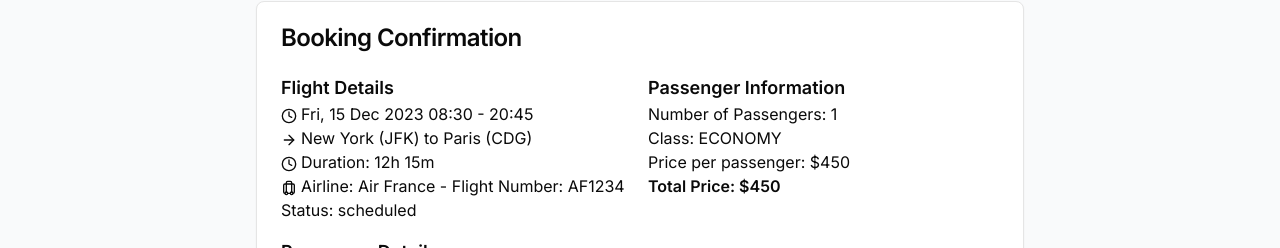
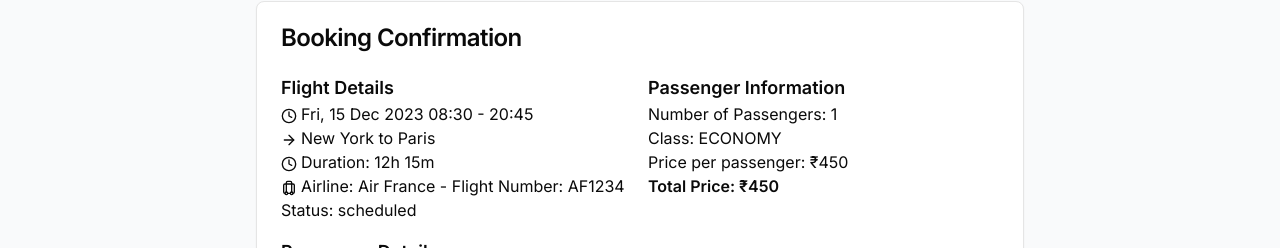
Before and after one commit to sonu4435/airline-website1, a Next.js app: page /booking in a window 1280 px wide. Shown: the part 88-336 px from the top of the page. Built offline with nearby package versions, Linux system fonts and the light colour scheme.

Commit message:
currency change

```diff
--- a/app/booking/page.tsx
+++ b/app/booking/page.tsx
@@ -237,8 +237,7 @@ export default function BookingPage() {
                     </p>
                     <p>
                       <ArrowRight className="inline-block mr-1 h-4 w-4" />
-                      {flight.departureCity} ({flight.departureAirport}) to {flight.arrivalCity} (
-                      {flight.arrivalAirport})
+                      {flight.departureCity} to {flight.arrivalCity}
                     </p>
                     <p>
                       <Clock className="inline-block mr-1 h-4 w-4" />
@@ -254,8 +253,8 @@ export default function BookingPage() {
                     <h3 className="text-lg font-semibold">Passenger Information</h3>
                     <p>Number of Passengers: {passengersCount}</p>
                     <p>Class: {flightClass}</p>
-                    <p>Price per passenger: ${flight.price}</p>
-                    <p className="font-semibold">Total Price: ${flight.price * passengersCount}</p>
+                    <p>Price per passenger: ₹{flight.price}</p>
+                    <p className="font-semibold">Total Price: ₹{flight.price * passengersCount}</p>
                   </div>
                 </div>
 
--- a/app/flights/search/page.tsx
+++ b/app/flights/search/page.tsx
@@ -85,7 +85,7 @@ export default function SearchResults() {
           {
             _id: "flight3",
             flightNumber: "LH5678",
-            airline: "Lufthansa",
+            airline: "",
             departureAirport: from,
             arrivalAirport: to,
             departureCity: "Paris",
@@ -257,7 +257,6 @@ export default function SearchResults() {
                       <div>
                         <div className="text-2xl font-semibold">{format(parseISO(flight.departureTime), "HH:mm")}</div>
                         <div className="text-sm text-gray-500">{flight.departureAirport}</div>
-                        <div className="text-sm text-gray-500">{flight.departureCity}</div>
                       </div>
 
                       <div className="flex flex-col items-center">
@@ -275,7 +274,6 @@ export default function SearchResults() {
                       <div>
                         <div className="text-2xl font-semibold">{format(parseISO(flight.arrivalTime), "HH:mm")}</div>
                         <div className="text-sm text-gray-500">{flight.arrivalAirport}</div>
-                        <div className="text-sm text-gray-500">{flight.arrivalCity}</div>
                       </div>
 
                       <div>
```
